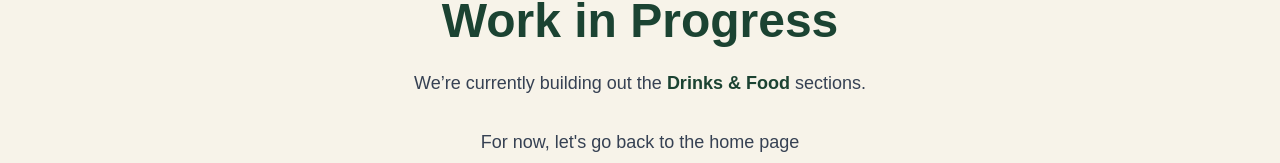
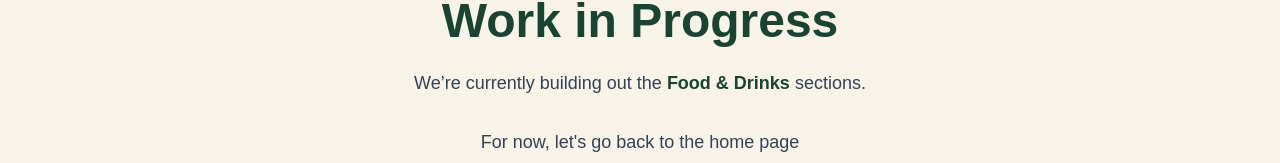
Before and after one commit to adboudos/foudos, a Next.js app: page /restaurants in a window 1280 px wide. Shown: the part 303-466 px from the top of the page. Built offline with nearby package versions, Linux system fonts and the light colour scheme.

Commit message:
Reorder WIP page wording to Food & Drinks
Co-Authored-By: Claude Sonnet 5.5 <noreply@anthropic.com>
Claude-Session: https://claude.ai/code/session_01BvMkFBxHw6zUbKWs5j3NgS

```diff
--- a/src/components/wip.tsx
+++ b/src/components/wip.tsx
@@ -12,7 +12,7 @@ export default function WipPage() {
 
         {/* Subtitle */}
         <p className="text-lg text-gray-700 leading-relaxed mb-10">
-          We’re currently building out the <span className="font-semibold text-[#1B4332]">Drinks & Food</span> sections.
+          We’re currently building out the <span className="font-semibold text-[#1B4332]">Food & Drinks</span> sections.
           <br /><br />
           For now, let's go back to the home page
         </p>
```
